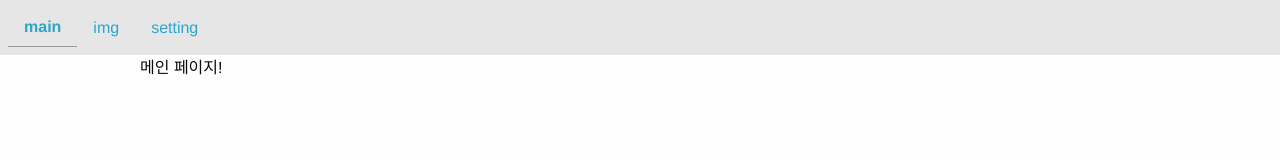
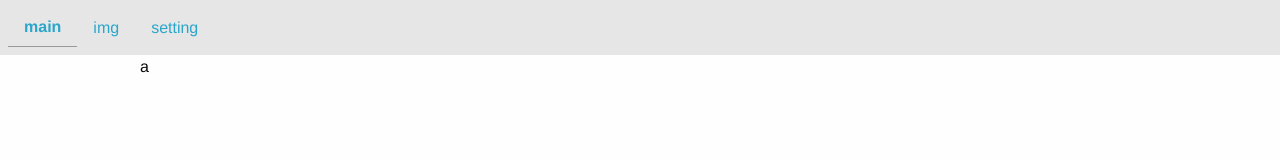
Before and after one commit to jonghyeok/pageChange, a plain HTML site: page index.html in a window 1280 px wide. Drawn offline with Linux system fonts and the light colour scheme.

Commit message:
shshshshsh

```diff
--- a/index.html
+++ b/index.html
@@ -22,8 +22,8 @@
           </div>
         </div>
 
-        <div class="row content" id="main_content">
-
+        <div class="row content" id="main_content2">
+ a
         </div>
 
     <script src="js/vendor/jquery.js"></script>
```
